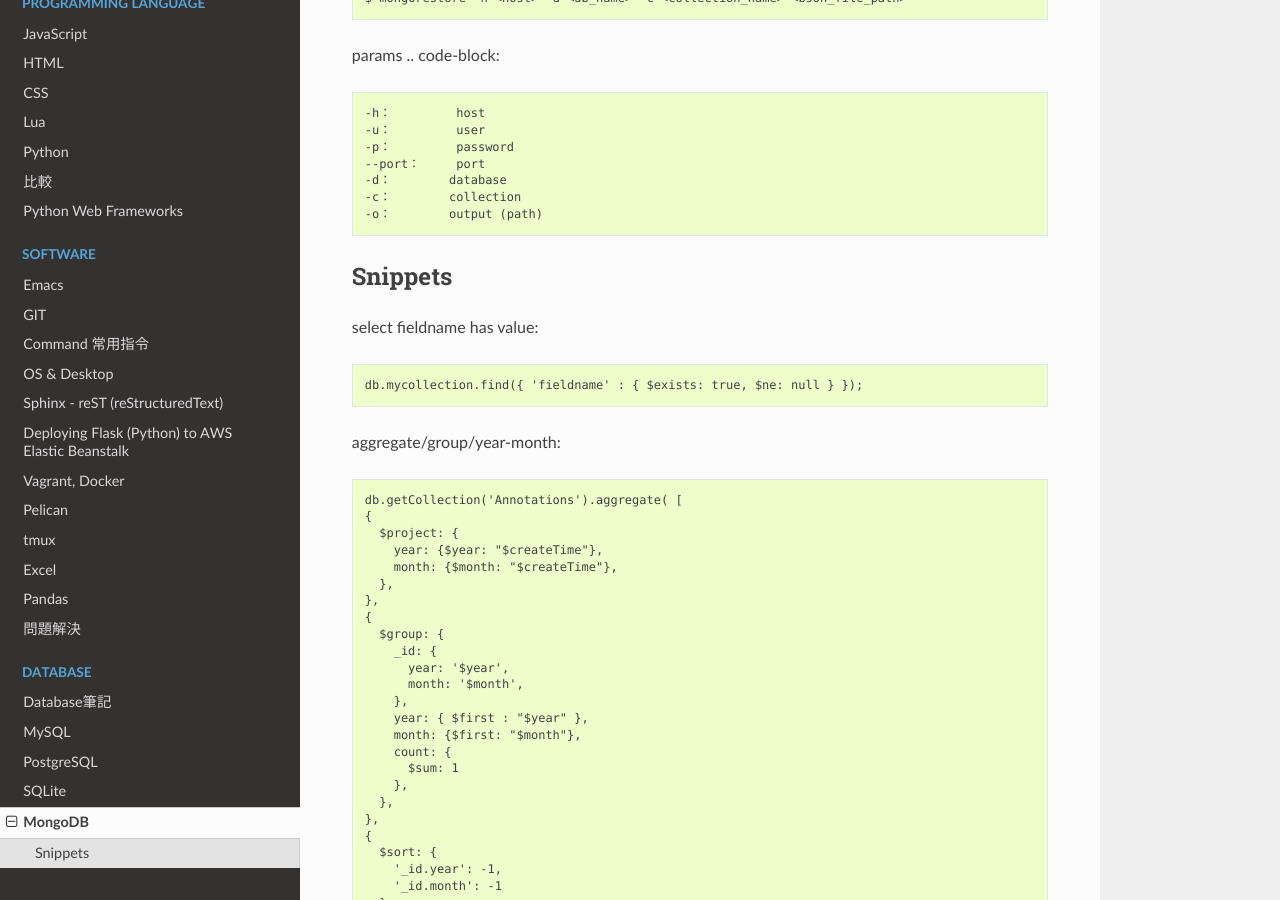
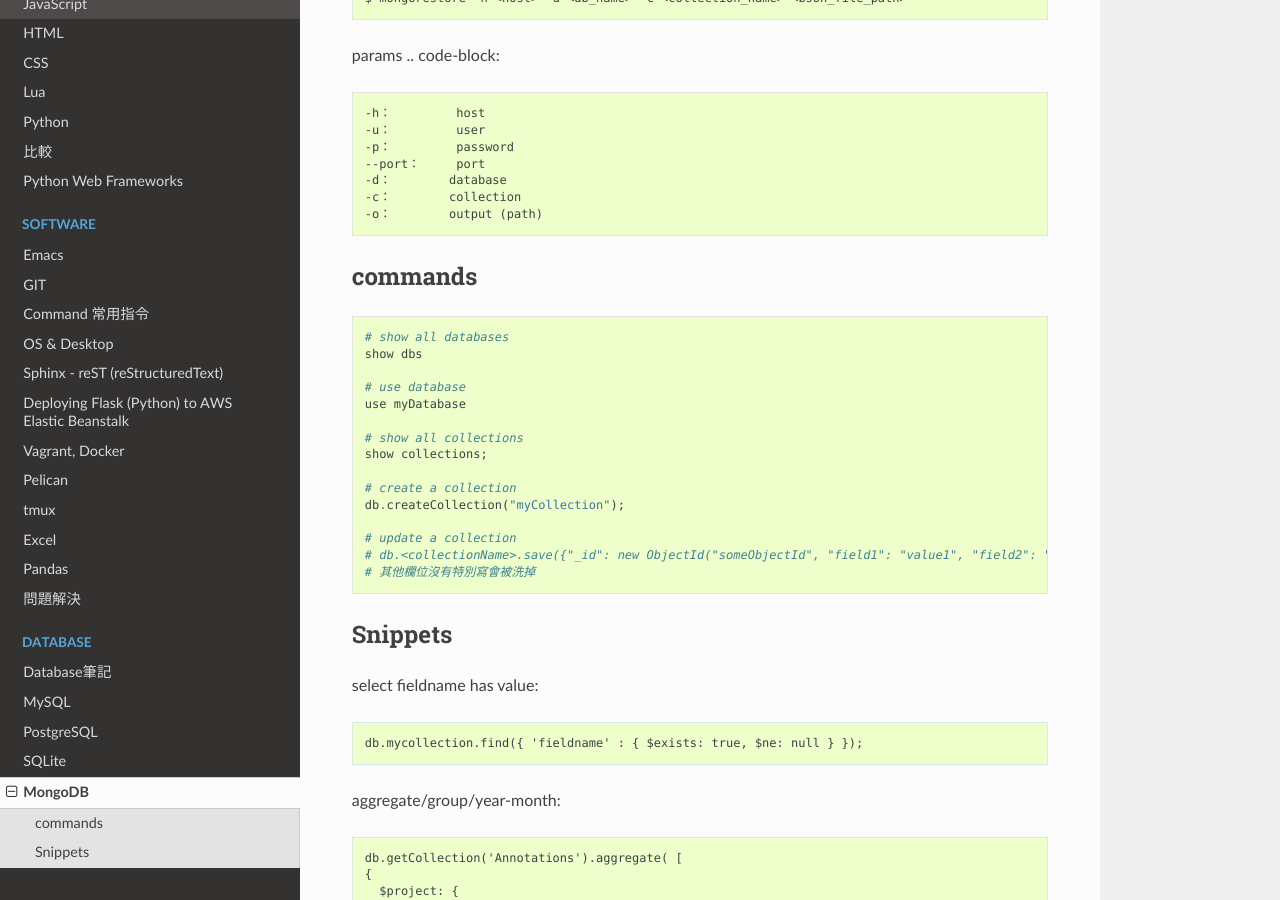
Before and after one commit to moogoo78/comp.suhen.org, a Sphinx documentation site: the page built from docs/source/database/mongodb.rst, in a window 1280 px wide and 900 px high, scrolled down 494 px. Built offline with Sphinx 7.4.7 and the Read the Docs theme 2.0.0, drawn with Linux system fonts in a browser that asks for light colours.

Commit message:
edited source

```diff
--- a/docs/source/command_line.rst
+++ b/docs/source/command_line.rst
@@ -291,6 +291,7 @@ bzip2 的壓縮率比較大, 運算時間長
 
 rsync::
 
+  $ rsync --ignore-existing -avzh --delete --progress --filter='-p .DS_Store' source dest
   $ rsync -av /etc /tmp () # 將 /etc/ 的資料備份到 /tmp/etc 內(local)
   $ rsync -av --delete src tgt # 把 src 備份到 tgt (tgt 有, src 沒有的檔案會砍掉)
   $ rsync -avP # -P: --partial # (續傳, 中斷的下次再傳, --partial --progress) --progress (顯示進度)
--- a/docs/source/database/mongodb.rst
+++ b/docs/source/database/mongodb.rst
@@ -35,6 +35,26 @@ params
 
 
 
+commands
+----------------------
+
+.. code-block::
+
+   # show all databases
+   show dbs
+
+   # use database
+   use myDatabase
+
+   # show all collections
+   show collections;
+
+   # create a collection
+   db.createCollection("myCollection");
+
+   # update a collection
+   # db.<collectionName>.save({"_id": new ObjectId("someObjectId", "field1": "value1", "field2": "value2")});
+   # 其他欄位沒有特別寫會被洗掉
 
 
 
```
Also changed, not shown: docs/source/database/sqlite.rst (+10 -2 lines).
